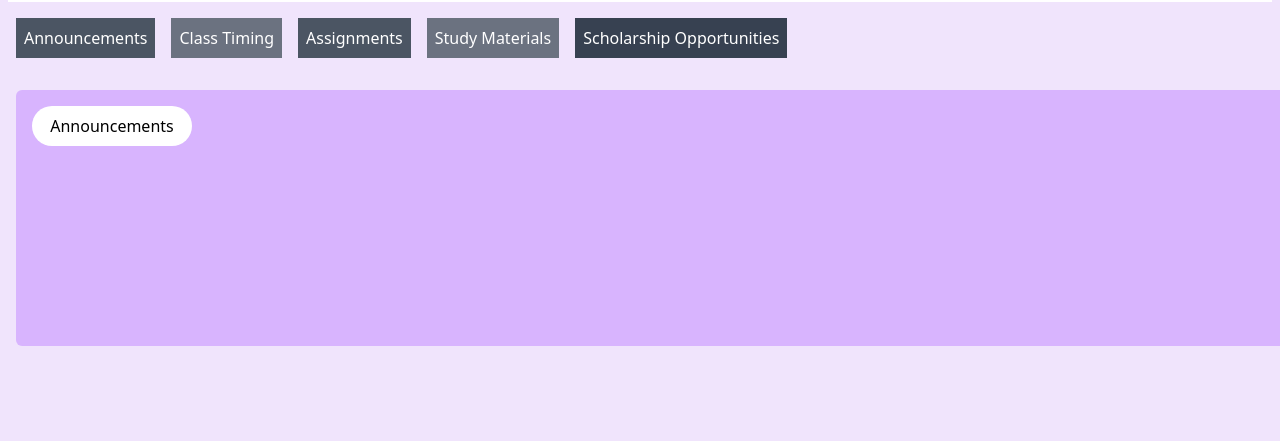
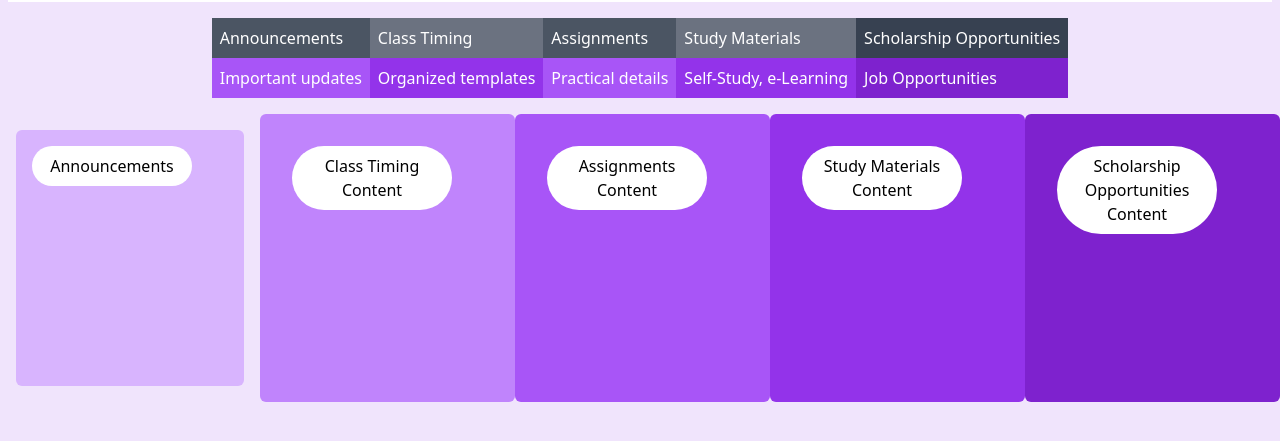
Before and after one commit to SamirKhan21860/LearnTogether, a Flask app: page / in a window 1280 px wide. Shown: the part 102-543 px from the top of the page. Run offline with Flask 3, Linux system fonts and the light colour scheme; a user stored in the database is signed in; data comes from the database, SQL or seed files in the repository; some libraries are stand-ins or nearby versions.

Commit message:
working on switchPages which are small and navBar is centered.

```diff
--- a/templates/index.html
+++ b/templates/index.html
@@ -26,56 +26,65 @@ Results
     </div> -->
 
     <!-- Table-like bar for multiple pages -->
-    <div class="navigationBar flex flex-col text-white m-4 sm:flex-row sm:space-x-4">
+    <main class="flex flex-col items-center justify-center h-full">
+        <div class="navigationBar flex flex-col text-white m-4 md:flex-row">
             <div class="navItem cursor-pointer" onclick="showPage('announcements')">
                 <div class="title p-2 bg-gray-600">Announcements</div>
-            <div class="description p-2 bg-purple-500 sm:hidden">Important updates</div>
+                <div class="description p-2 bg-purple-500 md:block hidden">Important updates</div>
             </div>
             <div class="navItem cursor-pointer" onclick="showPage('classTiming')">
                 <div class="title p-2 bg-gray-500">Class Timing</div>
-            <div class="description p-2 bg-purple-600 sm:hidden">Organized templates</div>
+                <div class="description p-2 bg-purple-600 md:block hidden">Organized templates</div>
             </div>
             <div class="navItem cursor-pointer" onclick="showPage('assignments')">
                 <div class="title p-2 bg-gray-600">Assignments</div>
-            <div class="description p-2 bg-purple-500 sm:hidden">Practical details</div>
+                <div class="description p-2 bg-purple-500 md:block hidden">Practical details</div>
             </div>
             <div class="navItem cursor-pointer" onclick="showPage('studyMaterials')">
                 <div class="title p-2 bg-gray-500">Study Materials</div>
-            <div class="description p-2 bg-purple-600 sm:hidden">Self-Study, e-Learning</div>
+                <div class="description p-2 bg-purple-600 md:block hidden">Self-Study, e-Learning</div>
             </div>
             <div class="navItem cursor-pointer" onclick="showPage('scholarshipOpportunities')">
                 <div class="title p-2 bg-gray-700">Scholarship Opportunities</div>
-            <div class="description p-2 bg-purple-700 sm:hidden">Job Opportunities</div>
+                <div class="description p-2 bg-purple-700 md:block hidden">Job Opportunities</div>
             </div>
         </div>
 
         <!-- Multiple pages layout -->
         <div id="switchPages" class="switchPages flex overflow-x-auto w-full">
 
-        <div id="page-announcements" class="page m-4 p-4 flex-shrink-0 w-full min-h-64 bg-purple-300 rounded-md">
+            <div id="page-announcements" class="page m-4 p-4 w-full min-h-64 bg-purple-300 rounded-md">
                 <div class="p-2 bg-white rounded-full w-40 text-center">
                     <h2 class="title">Announcements</h2>
                 </div>
                 <!-- Add your form and data display for Announcements here -->
             </div>
 
-        <div id="page-classTiming" class="page flex-shrink-0 w-full h-full p-8 bg-purple-400 rounded-md">
+            <div id="page-classTiming" class="page w-full min-h-64 p-8 bg-purple-400 rounded-md">
+                <div class="p-2 bg-white rounded-full w-40 text-center">
                     <h2>Class Timing Content</h2>
+                </div>
                 <!-- Add your form and data display for Class Timing here -->
             </div>
 
-        <div id="page-assignments" class="page flex-shrink-0 w-full h-full p-8 bg-purple-500 rounded-md">
+            <div id="page-assignments" class="page w-full min-h-64 p-8 bg-purple-500 rounded-md">
+                <div class="p-2 bg-white rounded-full w-40 text-center">
                     <h2>Assignments Content</h2>
+                </div>
                 <!-- Add your form and data display for Assignments here -->
             </div>
 
-        <div id="page-studyMaterials" class="page flex-shrink-0 w-full h-full p-8 bg-purple-600 rounded-md">
+            <div id="page-studyMaterials" class="page w-full min-h-64 p-8 bg-purple-600 rounded-md">
+                <div class="p-2 bg-white rounded-full w-40 text-center">
                     <h2>Study Materials Content</h2>
+                </div>
                 <!-- Add your form and data display for Study Materials here -->
             </div>
 
-        <div id="page-scholarshipOpportunities" class="page flex-shrink-0 w-full h-full p-8 bg-purple-700 rounded-md">
+            <div id="page-scholarshipOpportunities" class="page w-full min-h-64 p-8 bg-purple-700 rounded-md">
+                <div class="p-2 bg-white rounded-full w-40 text-center">
                     <h2>Scholarship Opportunities Content</h2>
+                </div>
                 <!-- Add your form and data display for Scholarship Opportunities here -->
             </div>
 
```
Lines whose indentation alone changed are shown as unchanged.
